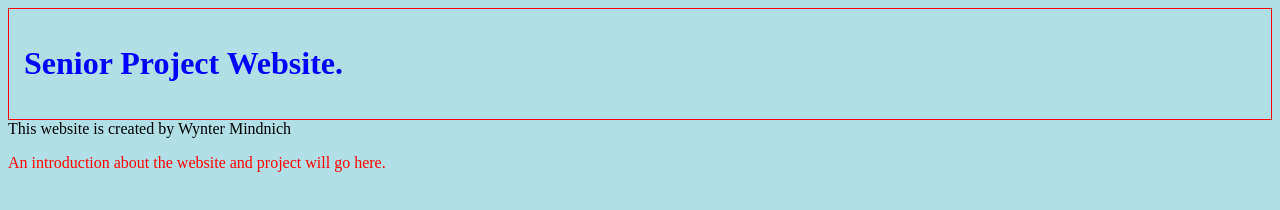
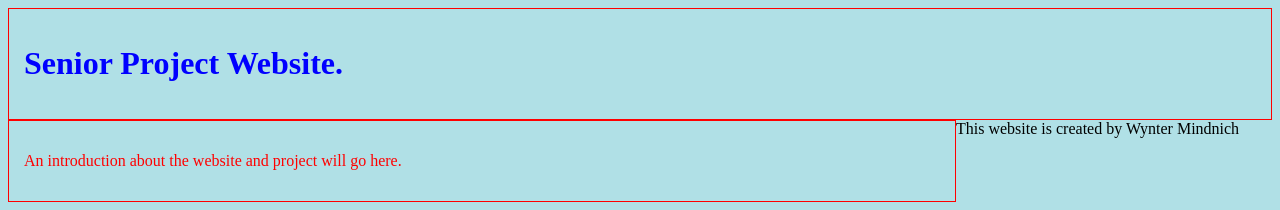
Before and after one commit to wyntermindnich/SeniorProject.github.io, a plain HTML site: page index.html in a window 1280 px wide. Drawn offline with Linux system fonts and the light colour scheme.

Commit message:
Update index.html

```diff
--- a/index.html
+++ b/index.html
@@ -38,10 +38,11 @@
 		</div>
 
 		This website is created by Wynter Mindnich
-
+		<div class="main">
 		<p>
 			An introduction about the website and project will go here.
 		</p>
+		</div>
 	</body>
 
 </html>
```
